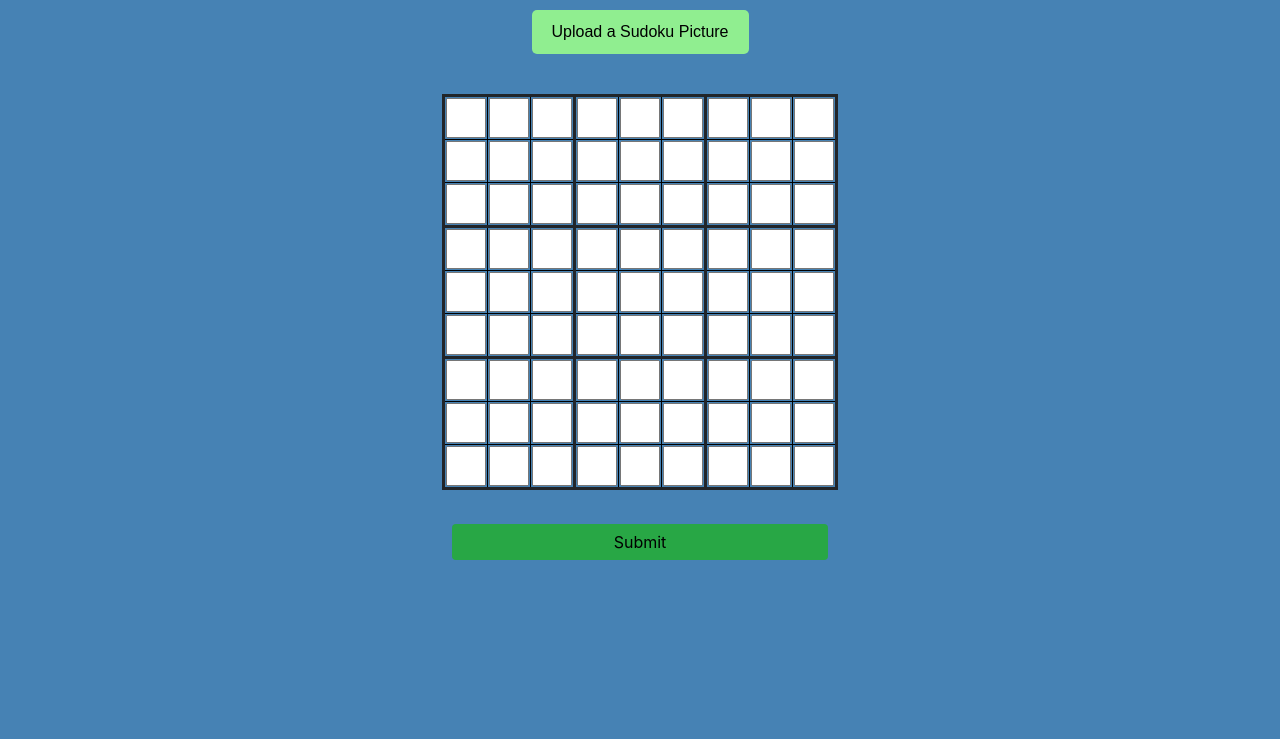
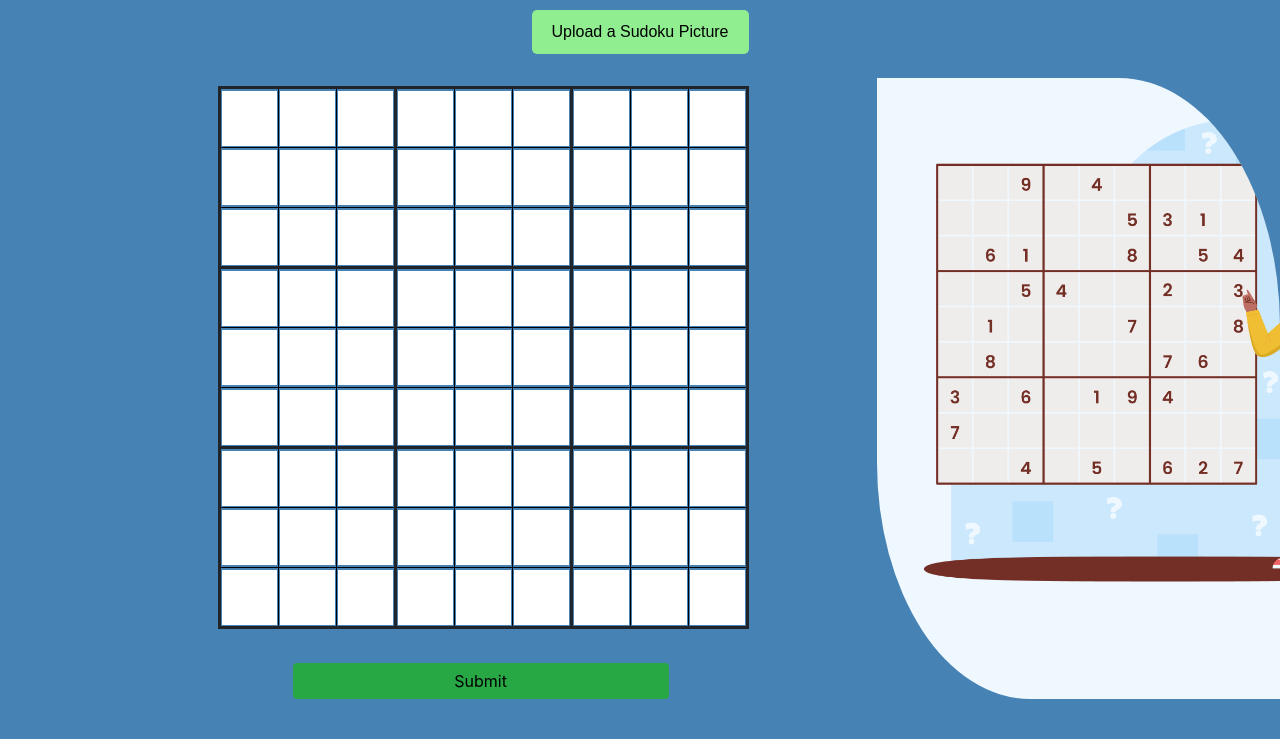
Before and after one commit to adityachoudhury29/mindlock_, a Flask app: page / in a window 1280 px wide. Shown: the part 170-909 px from the top of the page. Before the commit the page ends 730 px from the top, so only its background shows below. Run offline with Flask 3, Linux system fonts and the light colour scheme; some libraries are stand-ins or nearby versions.

Commit message:
UI Changes

```diff
--- a/templates/index.html
+++ b/templates/index.html
@@ -7,14 +7,16 @@
         integrity="sha384-Vkoo8x4CGsO3+Hhxv8T/Q5PaXtkKtu6ug5TOeNV6gBiFeWPGFN9MuhOf23Q9Ifjh" crossorigin="anonymous">
     <style>
         table {
-            margin: 1em auto;
+            margin: 0.5em auto;
         }
 
         td {
-            height: 30px;
-            width: 30px;
+            height: 60px;
+            width: 60px;
             border: 1px solid;
             text-align: center;
+            font-size: 20px;
+            /* Increase font size for better visibility */
         }
 
         td:first-child {
@@ -36,7 +38,13 @@
         input[type="number"] {
             -moz-appearance: textfield;
             text-align: center;
-            appearance: 10;
+            appearance: none;
+            width: 100%;
+            height: 100%;
+            font-size: 22px;
+            border: none;
+            margin: 0;
+            padding: 0;
         }
 
         body {
@@ -99,12 +107,17 @@
             background-color: #2980b9;
             /* Change background color on hover */
         }
-
+        .d-flex{
+            margin-bottom: 40px;
+        }
         .d-flex-container {
             display: flex;
-            justify-content: center;
-            align-items:center;
-            margin-top: 20px;
+            flex-direction: column;
+            align-items: center;
+            justify-content: flex-end;
+            height: 100vh;
+            padding-bottom: 20px;
+            margin-bottom: 15px;
         }
 
         table {
@@ -119,15 +132,37 @@
         }
 
         td {
-            width: 40px;
-            height: 40px;
+            width: 60px;
+            height: 60px;
             text-align: center;
             cursor: pointer;
         }
+
         .submit-button {
             width: 376px;
             border: 5px solid black;
             margin-bottom: 20px;
+            margin-left: 15px;
+        }
+
+        .image-template {
+            background-color: aliceblue;
+            border-radius: 0 40% 0 38%;
+            overflow: hidden;
+        }
+
+        .image-template img {
+            mix-blend-mode: multiply;
+            background: transparent;
+            border: none;
+            width: 70vh;
+            height: auto;
+            padding-left: 15px;
+        }
+
+        .sudoku-container {
+            margin-left: 17%;
+            margin-right: 10%;
         }
     </style>
 </head>
@@ -142,10 +177,13 @@
     </div>
     <br>
     {% if message %}
-    <p style="color: white;text-align: center;font-size: 20px; font-family: Cambria, Cochin, Georgia, Times, 'Times New Roman', serif;">
+    <p
+        style="color: white;text-align: center;font-size: 20px; font-family: Cambria, Cochin, Georgia, Times, 'Times New Roman', serif;">
         {{message}}</p>
     {% endif %}
-    <div class="d-flex justify-content-center">
+    <div class="d-flex">
+
+        <div class="sudoku-container">
             {% if board %}
             <form method="post" action="/submit">
                 <table>
@@ -153,12 +191,8 @@
                     <tr>
                         {% for j in range(9) %}
                         <td>
-                            <input style="width: 40px; height: 40px;"
-                                   type="number"
-                                   name="cell_{{ i + 1 }}{{ j + 1 }}"
-                                   min="0"
-                                   max="9"
-                                   value="{{ board[i][j] }}">
+                            <input style="width: 55px; height: 55px;" type="number" name="cell_{{ i + 1 }}{{ j + 1 }}"
+                                min="0" max="9" value="{{ board[i][j] }}">
                         </td>
                         {% endfor %}
                     </tr>
@@ -171,17 +205,24 @@
             <form method="post" action="/submit">
                 <table>
                     {% for i in "123456789" %}
-                        <tr>
-                            {% for j in "123456789" %}
-                                <td><input style="width: 40px;height: 40px;" type="number" name="cell_{{ i }}{{ j }}" min="0" max="9"></td>
-                            {% endfor %}
-                        </tr>
+                    <tr>
+                        {% for j in "123456789" %}
+                        <td><input style="width: 55px;height: 55px;" type="number" name="cell_{{ i }}{{ j }}" min="0"
+                                max="9"></td>
+                        {% endfor %}
+                    </tr>
                     {% endfor %}
                 </table>
                 <br>
-                <input style="width: 376px;border: black 5px; color: black; margin-left: 10px;" class="btn btn-success" type="submit" value="Submit">
+                <input style="width: 376px;border: black 5px; color: black; margin-left: 75px;" class="btn btn-success"
+                    type="submit" value="Submit">
             </form>
-            {% endif %}
         </div>
+        <div class="image-template">
+            <img src="{{ url_for('static', filename='example.jpg') }}" alt="Example JPG">
+        </div>
+        {% endif %}
+    </div>
 </body>
+
 </html>
```
Also changed, not shown: templates/getimage.html (+14 -4 lines), templates/solution.html (+37 -16 lines), static/example.jpg (added).
